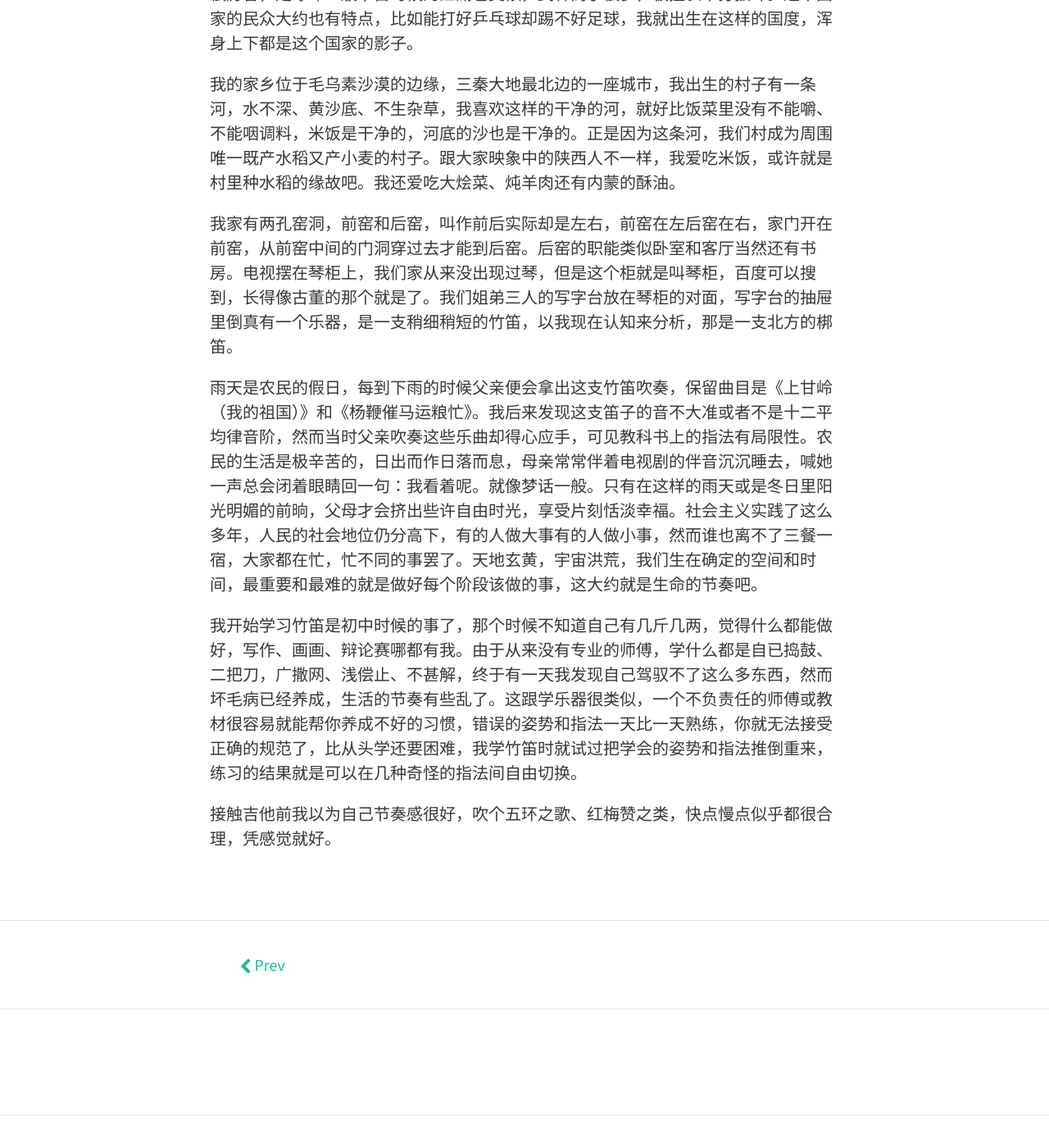
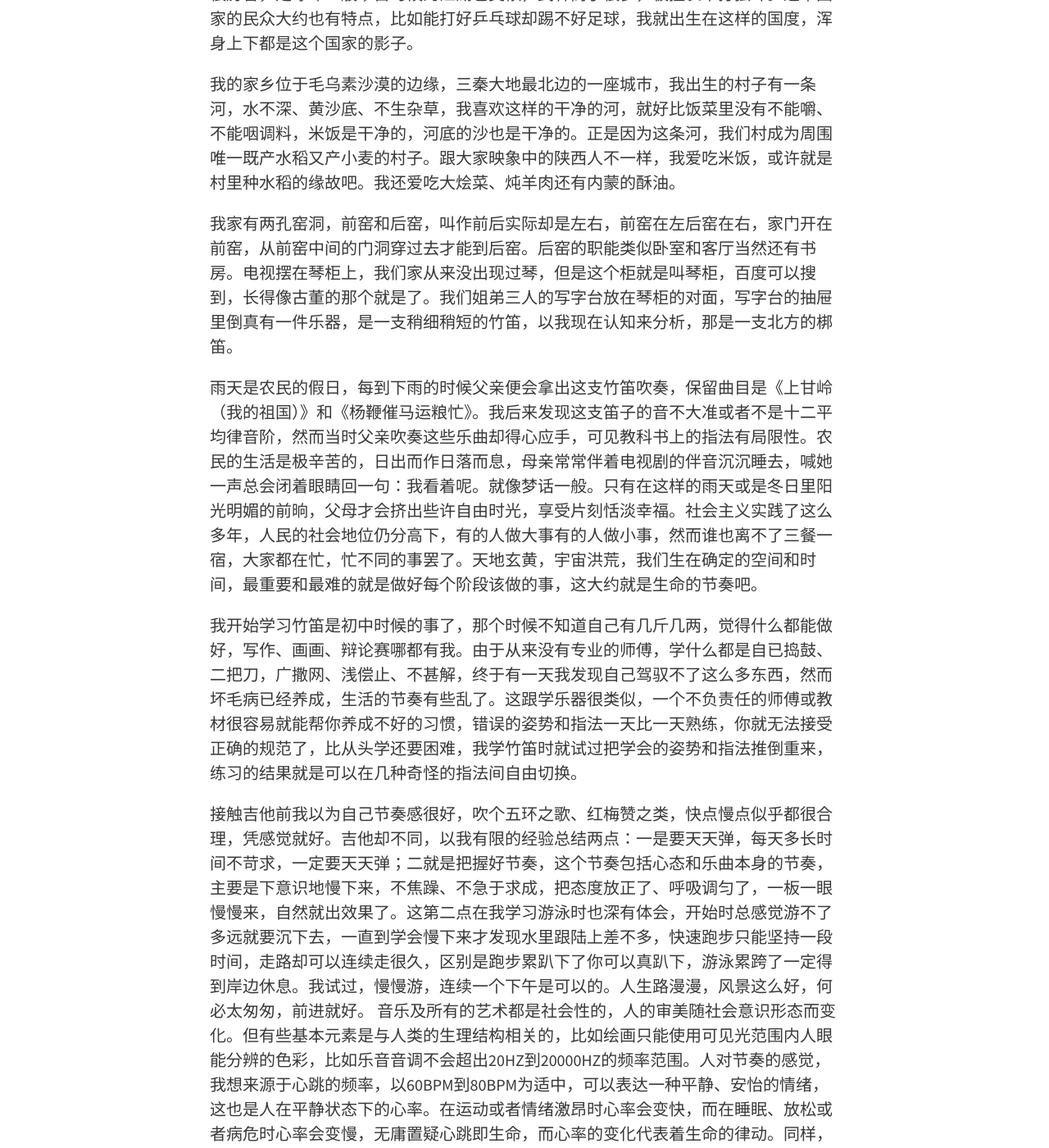
Before and after one commit to undersail/undersail.github.com, a Jekyll site: the page built from _posts/2016-02-16-the-rhythm.md, in a window 1280 px wide and 1400 px high, scrolled down 416 px. Shown: the whole window at 82% size. Built offline with Jekyll 4.4.1, drawn with Linux system fonts in a browser that asks for light colours; nearby versions of some CDN libraries; comment, search, counter and statistics services are not loaded; some of the changed text lies outside the part shown.

Commit message:
Created :_posts/2016-02-16-the-rhythm.md

```diff
--- a/_posts/2016-02-16-the-rhythm.md
+++ b/_posts/2016-02-16-the-rhythm.md
@@ -8,10 +8,12 @@
 
 我的家乡位于毛乌素沙漠的边缘，三秦大地最北边的一座城市，我出生的村子有一条河，水不深、黄沙底、不生杂草，我喜欢这样的干净的河，就好比饭菜里没有不能嚼、不能咽调料，米饭是干净的，河底的沙也是干净的。正是因为这条河，我们村成为周围唯一既产水稻又产小麦的村子。跟大家映象中的陕西人不一样，我爱吃米饭，或许就是村里种水稻的缘故吧。我还爱吃大烩菜、炖羊肉还有内蒙的酥油。
 
-我家有两孔窑洞，前窑和后窑，叫作前后实际却是左右，前窑在左后窑在右，家门开在前窑，从前窑中间的门洞穿过去才能到后窑。后窑的职能类似卧室和客厅当然还有书房。电视摆在琴柜上，我们家从来没出现过琴，但是这个柜就是叫琴柜，百度可以搜到，长得像古董的那个就是了。我们姐弟三人的写字台放在琴柜的对面，写字台的抽屉里倒真有一个乐器，是一支稍细稍短的竹笛，以我现在认知来分析，那是一支北方的梆笛。
+我家有两孔窑洞，前窑和后窑，叫作前后实际却是左右，前窑在左后窑在右，家门开在前窑，从前窑中间的门洞穿过去才能到后窑。后窑的职能类似卧室和客厅当然还有书房。电视摆在琴柜上，我们家从来没出现过琴，但是这个柜就是叫琴柜，百度可以搜到，长得像古董的那个就是了。我们姐弟三人的写字台放在琴柜的对面，写字台的抽屉里倒真有一件乐器，是一支稍细稍短的竹笛，以我现在认知来分析，那是一支北方的梆笛。
 
 雨天是农民的假日，每到下雨的时候父亲便会拿出这支竹笛吹奏，保留曲目是《上甘岭（我的祖国）》和《杨鞭催马运粮忙》。我后来发现这支笛子的音不大准或者不是十二平均律音阶，然而当时父亲吹奏这些乐曲却得心应手，可见教科书上的指法有局限性。农民的生活是极辛苦的，日出而作日落而息，母亲常常伴着电视剧的伴音沉沉睡去，喊她一声总会闭着眼睛回一句：我看着呢。就像梦话一般。只有在这样的雨天或是冬日里阳光明媚的前晌，父母才会挤出些许自由时光，享受片刻恬淡幸福。社会主义实践了这么多年，人民的社会地位仍分高下，有的人做大事有的人做小事，然而谁也离不了三餐一宿，大家都在忙，忙不同的事罢了。天地玄黄，宇宙洪荒，我们生在确定的空间和时间，最重要和最难的就是做好每个阶段该做的事，这大约就是生命的节奏吧。
 
 我开始学习竹笛是初中时候的事了，那个时候不知道自己有几斤几两，觉得什么都能做好，写作、画画、辩论赛哪都有我。由于从来没有专业的师傅，学什么都是自已捣鼓、二把刀，广撒网、浅偿止、不甚解，终于有一天我发现自己驾驭不了这么多东西，然而坏毛病已经养成，生活的节奏有些乱了。这跟学乐器很类似，一个不负责任的师傅或教材很容易就能帮你养成不好的习惯，错误的姿势和指法一天比一天熟练，你就无法接受正确的规范了，比从头学还要困难，我学竹笛时就试过把学会的姿势和指法推倒重来，练习的结果就是可以在几种奇怪的指法间自由切换。
 
-接触吉他前我以为自己节奏感很好，吹个五环之歌、红梅赞之类，快点慢点似乎都很合理，凭感觉就好。
+接触吉他前我以为自己节奏感很好，吹个五环之歌、红梅赞之类，快点慢点似乎都很合理，凭感觉就好。吉他却不同，以我有限的经验总结两点：一是要天天弹，每天多长时间不苛求，一定要天天弹；二就是把握好节奏，这个节奏包括心态和乐曲本身的节奏，主要是下意识地慢下来，不焦躁、不急于求成，把态度放正了、呼吸调匀了，一板一眼慢慢来，自然就出效果了。这第二点在我学习游泳时也深有体会，开始时总感觉游不了多远就要沉下去，一直到学会慢下来才发现水里跟陆上差不多，快速跑步只能坚持一段时间，走路却可以连续走很久，区别是跑步累趴下了你可以真趴下，游泳累跨了一定得到岸边休息。我试过，慢慢游，连续一个下午是可以的。人生路漫漫，风景这么好，何必太匆匆，前进就好。
+音乐及所有的艺术都是社会性的，人的审美随社会意识形态而变化。但有些基本元素是与人类的生理结构相关的，比如绘画只能使用可见光范围内人眼能分辨的色彩，比如乐音音调不会超出20HZ到20000HZ的频率范围。人对节奏的感觉，我想来源于心跳的频率，以60BPM到80BPM为适中，可以表达一种平静、安怡的情绪，这也是人在平静状态下的心率。在运动或者情绪激昂时心率会变快，而在睡眠、放松或者病危时心率会变慢，无庸置疑心跳即生命，而心率的变化代表着生命的律动。同样，节奏快而有力的音乐，比如进行曲，会让人亢奋、激昂、一股无形的力量油然而生，这就是典型的奋斗者情绪，几乎所有国家的国歌都是进行曲，正是在召告自己的人民：胜利来之不易，牢记前辈的鞠躬尽瘁，革命的道路还很长，同志仍需努力。然而在和平年代，我们很少听进行曲，因为人们的理想不再是死而后已，而更注重享受生活。我们选择抒情浪漫来疗伤止痛，选择摇滚朋克发泄情绪，选择民谣清新来装逼卖萌，嗯，这就是多彩的人生。
+生就一逼臭皮囊，肉体凡胎，缺不了五谷杂粮、离不开喜怒哀乐、躲不过生老病死，自当挥毫泼墨谱写生命的乐章。 起来，全世界受苦的人，这是一个恋爱的季节，孤独的人是可耻的，上苍保佑吃完了饭的人民。向所有抵挡住诱惑、一生只听进行曲的奋斗者致敬！你们是最无畏的战士，世界因你而更美好！
```
